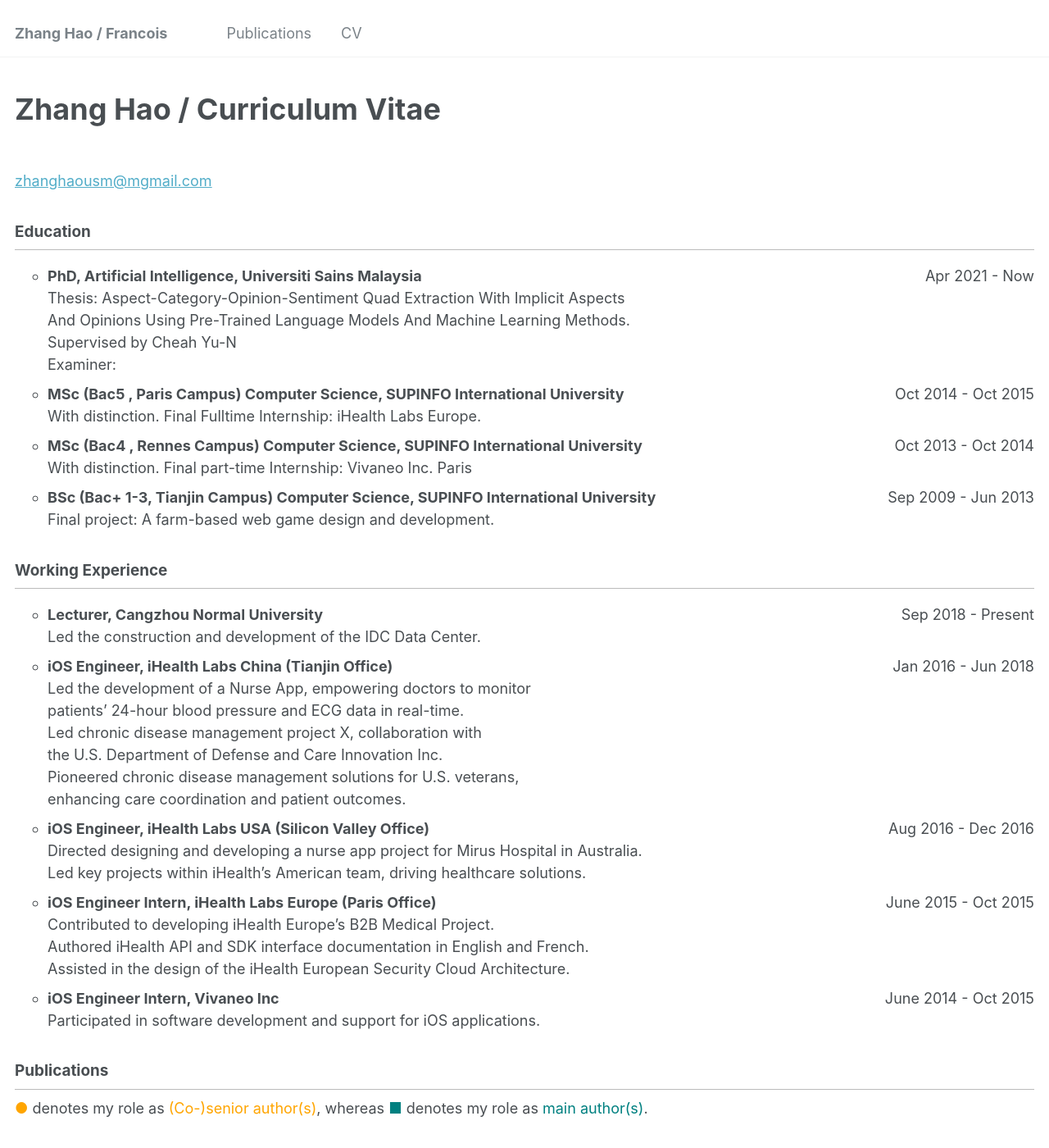
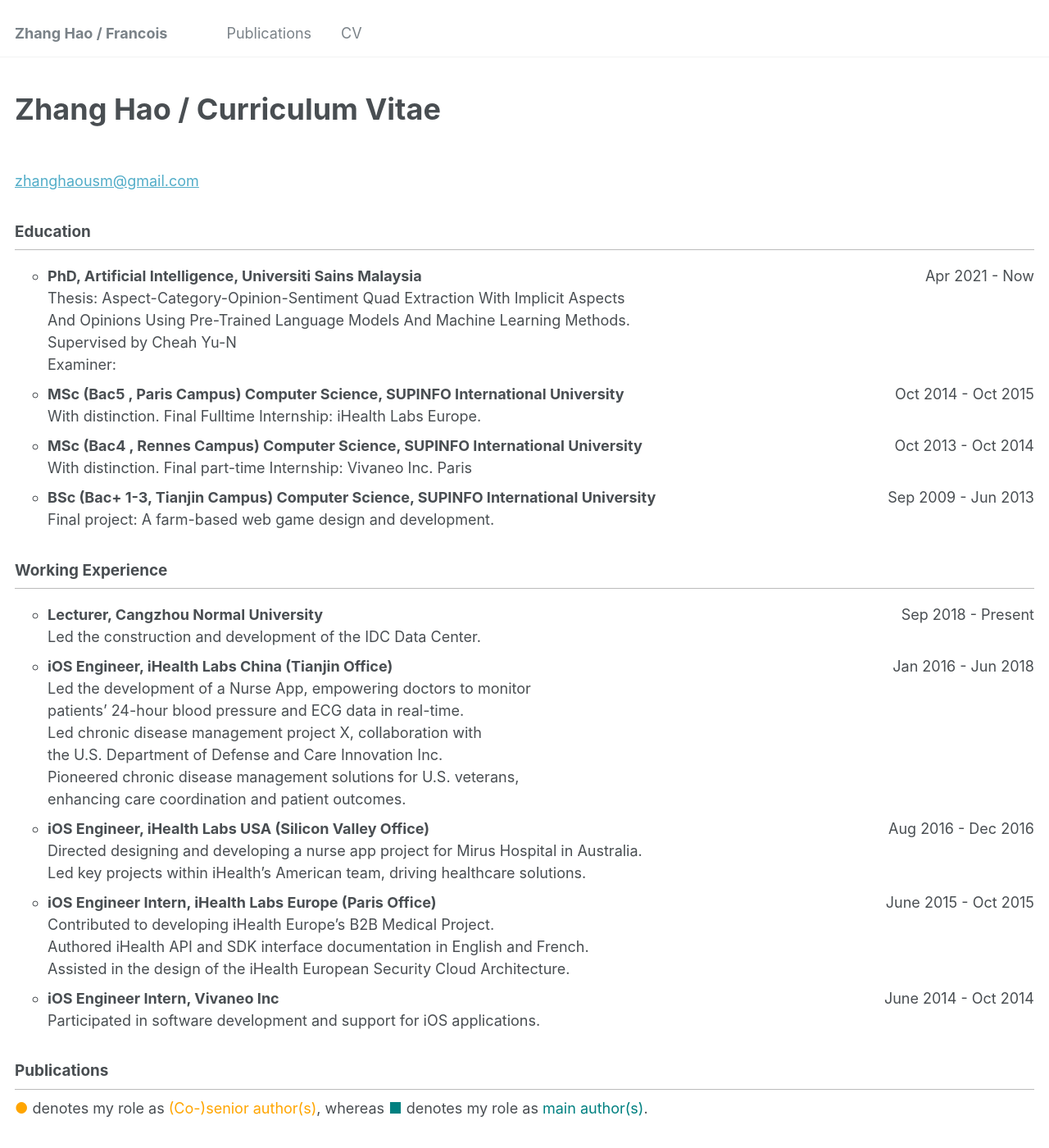
Before and after one commit to sydmou/sydmou.github.io, a Jekyll site: the page built from _pages/cv.md, in a window 1280 px wide and 1400 px high. Shown: the whole window at 82% size. Built offline with Jekyll 4.4.1, drawn with Linux system fonts in a browser that asks for light colours.

Commit message:
Update cv.md

```diff
--- a/_pages/cv.md
+++ b/_pages/cv.md
@@ -9,7 +9,7 @@
 
 {% include base_path %}
 <p style="font-size: 2em; font-weight: bold;">Zhang Hao / Curriculum Vitae</p>
-[zhanghaousm@mgmail.com](mailto:zhanghaousm@gmail.com)
+[zhanghaousm@gmail.com](mailto:zhanghaousm@gmail.com)
 
 
 ## Education
@@ -44,7 +44,7 @@
    <span class='desc'>Contributed to developing iHealth Europe’s B2B Medical Project. </span>\
    <span class='desc'>Authored iHealth API and SDK interface documentation in English and French. </span>\
    <span class='desc'>Assisted in the design of the iHealth European Security Cloud Architecture. </span>
-* **iOS Engineer Intern, Vivaneo Inc** <span style="float: right;">June 2014 - Oct 2015</span>\
+* **iOS Engineer Intern, Vivaneo Inc** <span style="float: right;">June 2014 - Oct 2014</span>\
    <span class='desc'>Participated in software development and support for iOS applications. </span>
 
 <div class="page-break"></div>
```
